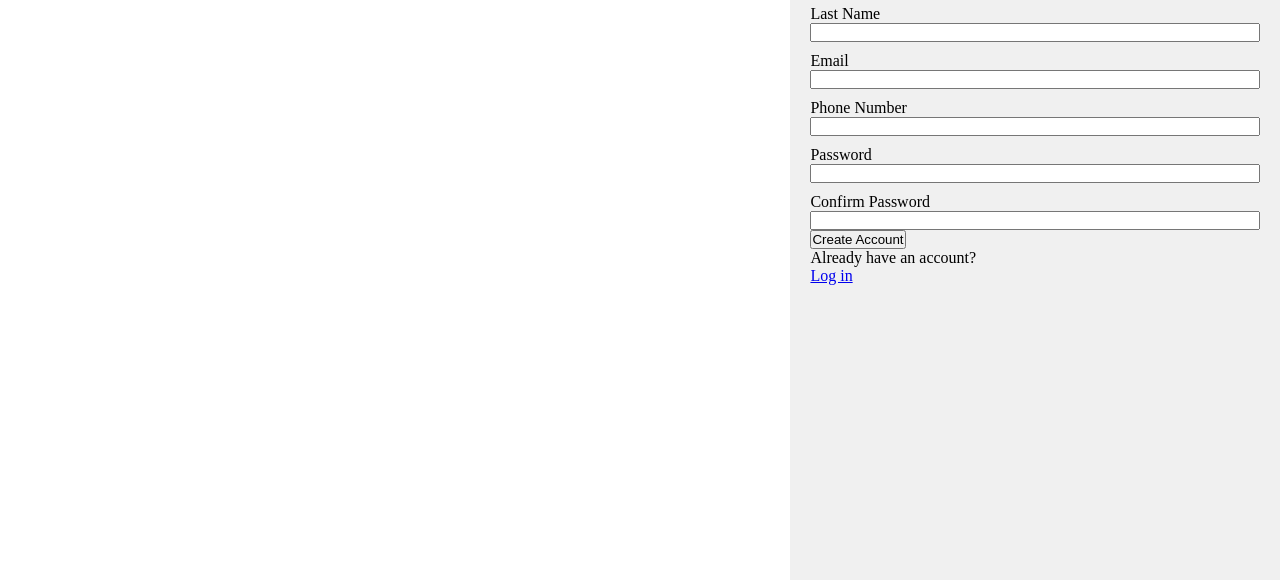
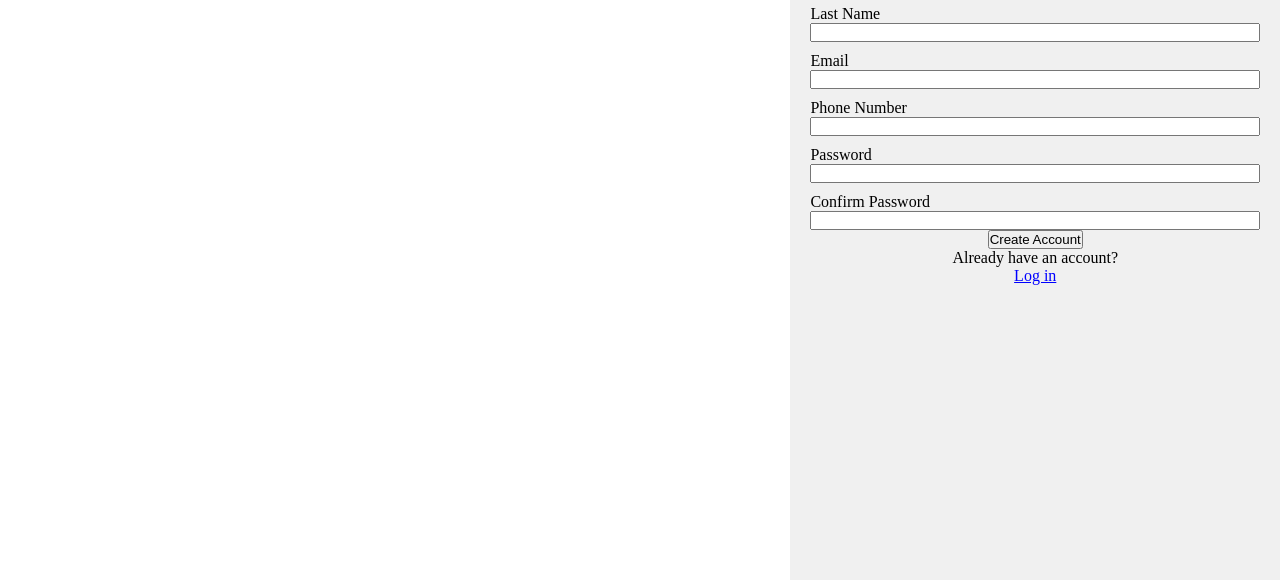
Before and after one commit to LavenderPeach/SIgn-Up-Form, a plain HTML site: page index.html in a window 1280 px wide. Shown: the part 220-800 px from the top of the page. Drawn offline with Linux system fonts and the light colour scheme.

Commit message:
Style and center 'Create Account' and 'Log-in'
Styled and centered the create account button and log-in link at the bottom of the form.

```diff
--- a/styles.css
+++ b/styles.css
@@ -80,3 +80,17 @@ img {
     display: flex;
     flex-direction: column;
 }
+
+.left-button {
+    display: flex;
+    justify-content: center;
+}
+
+.log-in-left {
+    text-align: center;
+}
+
+.log-in-left a {
+    color: blue;
+    text-decoration: underline;
+}
```
